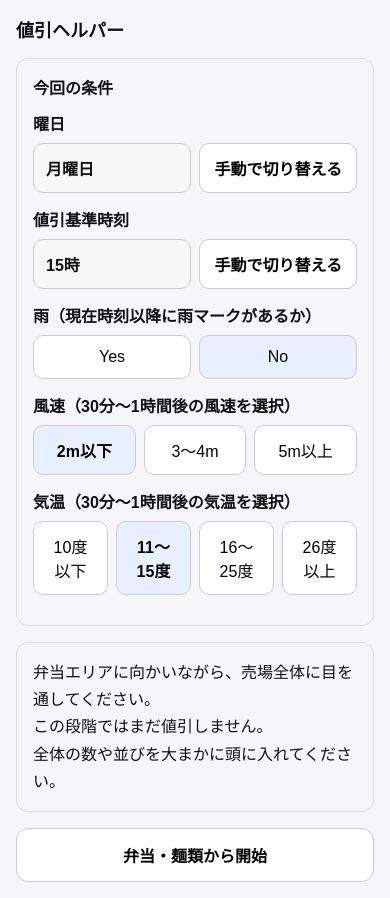
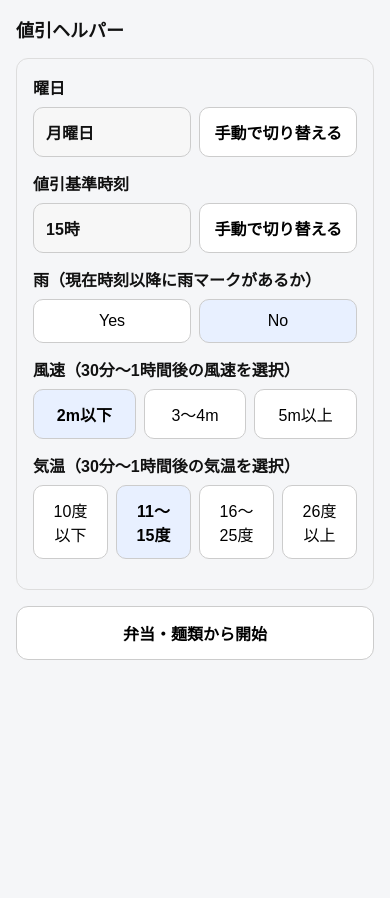
Before and after one commit to doribar/nebiki-helper, a React (Vite) app: page / in a window 390 px wide. After the commit the page ends 844 px from the top, so only its background shows below. Built offline with nearby package versions, Linux system fonts and the light colour scheme.

Commit message:
phone test

```diff
--- a/src/components/screens/StartScreen.tsx
+++ b/src/components/screens/StartScreen.tsx
@@ -189,7 +189,7 @@ export function StartScreen({
           marginBottom: 16,
         }}
       >
-        <div style={{ fontWeight: 800, marginBottom: 12 }}>今回の条件</div>
+
 
         <div style={{ marginBottom: 14 }}>
           <div style={{ fontWeight: 700, marginBottom: 8 }}>曜日</div>
@@ -371,24 +371,7 @@ export function StartScreen({
         ) : null}
       </section>
 
-      {!isFinalTime ? (
-        <section
-          style={{
-            border: "1px solid #ddd",
-            borderRadius: 12,
-            padding: 16,
-            marginBottom: 16,
-          }}
-        >
-          <div style={{ lineHeight: 1.7 }}>
-            弁当エリアに向かいながら、売場全体に目を通してください。
-            <br />
-            この段階ではまだ値引しません。
-            <br />
-            全体の数や並びを大まかに頭に入れてください。
-          </div>
-        </section>
-      ) : (
+      {isFinalTime ? (
   <section
     style={{
       border: "1px solid #ddd",
@@ -405,7 +388,7 @@ export function StartScreen({
       なるべく商品が多いエリアから値引きを始めてください。
     </div>
   </section>
-      )}
+) : null}
 
       <PrimaryButton onClick={onStart}>
         {isFinalTime ? "最終値引へ進む" : "弁当・麺類から開始"}
```
Lines whose indentation alone changed are shown as unchanged.
